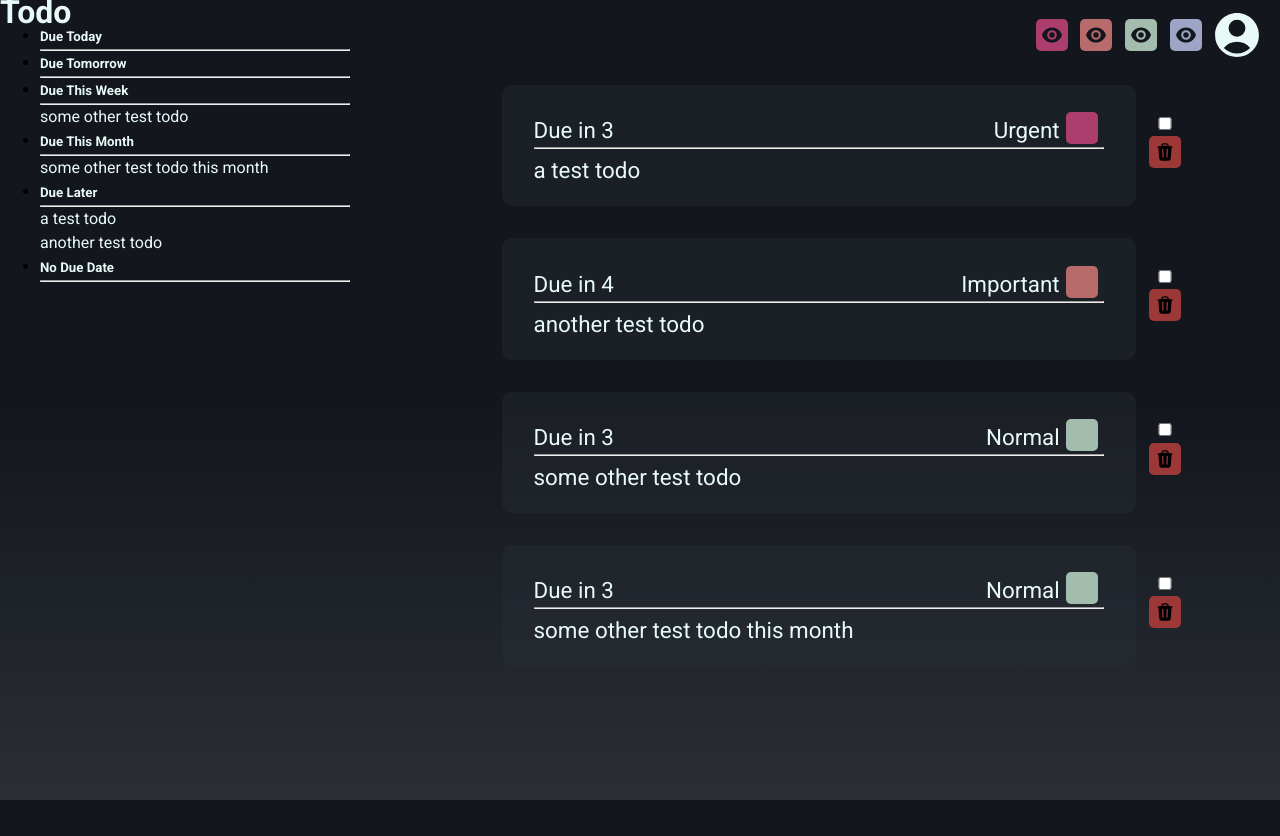
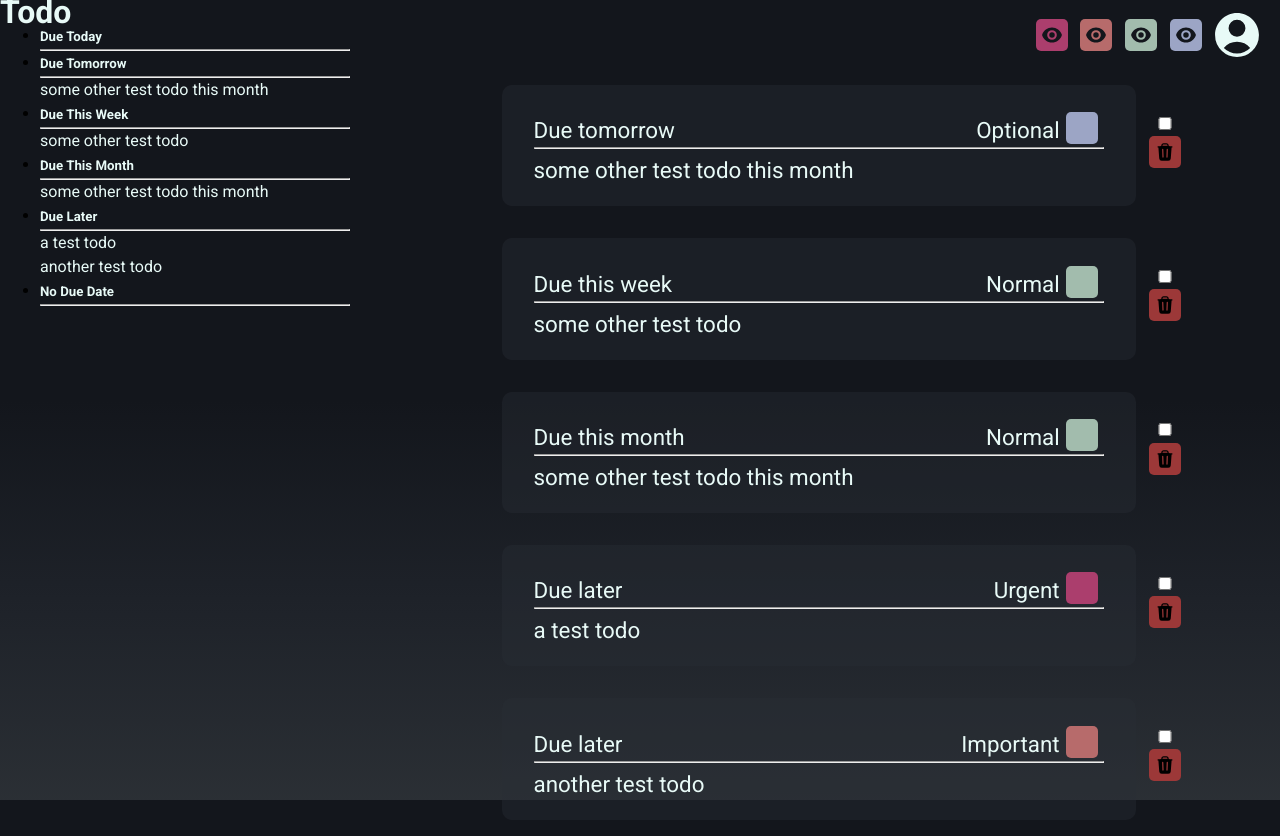
Before and after one commit to naughtmarrow/pytodo-frontend, a SvelteKit app: page / in a window 1280 px wide. Before the commit the page ends 800 px from the top, so only its background shows below. Built offline with nearby package versions, Linux system fonts and the light colour scheme.

Commit message:
refactor: <todolist> changed to make it able to handle sorting into categories and counting hours

```diff
--- a/src/lib/components/Sidebar.svelte
+++ b/src/lib/components/Sidebar.svelte
@@ -12,6 +12,9 @@ import { dueThisWeek } from "$lib/stores/todo_store.svelte";
 import { dueThisMonth } from "$lib/stores/todo_store.svelte";
 import { dueLater } from "$lib/stores/todo_store.svelte";
 import { dueIndefinite } from "$lib/stores/todo_store.svelte";
+
+import {TodoList} from "$lib/stores/todo_store.svelte";
+
 </script>
 
 <div class="sidebar">
@@ -20,43 +23,43 @@ import { dueIndefinite } from "$lib/stores/todo_store.svelte";
     <li>
       <h5>Due Today</h5>
       <hr>
-      {#each dueToday.list as todo}
-         <p>{todo.description}</p>
+      {#each dueToday.list as id}
+         <p>{TodoList.map.get(id)?.description}</p>
       {/each}
     </li>
     <li>
       <h5>Due Tomorrow</h5>
       <hr>
-      {#each dueTomorrow.list as todo}
-         <p>{todo.description}</p>
+      {#each dueTomorrow.list as id}
+         <p>{TodoList.map.get(id)?.description}</p>
       {/each}
     </li>
     <li>
       <h5>Due This Week</h5>
       <hr>
-      {#each dueThisWeek.list as todo}
-         <p>{todo.description}</p>
+      {#each dueThisWeek.list as id}
+         <p>{TodoList.map.get(id)?.description}</p>
       {/each}
     </li>
     <li>
       <h5>Due This Month</h5>
       <hr>
-      {#each dueThisMonth.list as todo}
-         <p>{todo.description}</p>
+      {#each dueThisMonth.list as id}
+         <p>{TodoList.map.get(id)?.description}</p>
       {/each}
     </li>
     <li>
       <h5>Due Later</h5>
       <hr>
-      {#each dueLater.list as todo}
-         <p>{todo.description}</p>
+      {#each dueLater.list as id}
+         <p>{TodoList.map.get(id)?.description}</p>
       {/each}
     </li>
     <li>
       <h5>No Due Date</h5>
       <hr>
-      {#each dueIndefinite.list as todo}
-         <p>{todo.description}</p>
+      {#each dueIndefinite.list as id}
+         <p>{TodoList.map.get(id)?.description}</p>
       {/each}
     </li>
   </ul>
--- a/src/lib/components/TodoCard.svelte
+++ b/src/lib/components/TodoCard.svelte
@@ -3,18 +3,54 @@ import Trash from "$lib/assets/trash.svelte";
 import type { Todo } from "$lib/types/todo";
 import "./priority.css";
 
-const todo: Todo = $props(); // receives a todo obj
+type _Props = Todo & { timeframe: string }
+
+const todo: _Props = $props(); // receives a todo obj
 
 const priority_string = todo.priority.toLowerCase();
 const priority_printable =
   String(priority_string).charAt(0).toUpperCase() +
   String(priority_string).slice(1); // just makes the first letter uppercase
+
+const calcHours = (time: number): number => {
+  const now = Date.now()
+  if (now >= time) {
+    return 0
+  }
+
+  return Math.round((time - now) / 1000 / 60 / 60)
+}
+
+const getDue = (timeframe: string):string => {
+  if (todo.date_due === undefined) {
+    return "whenever"
+  }
+
+  if (timeframe === "today") {
+    return "in " + calcHours(todo.date_due.getTime()).toString() + " hours"
+  }
+
+  if (timeframe === "tomorrow") {
+    return "tomorrow"
+  }
+
+  if (timeframe === "week") {
+    return "this week"
+  }
+
+  if (timeframe === "month") {
+    return "this month"
+  }
+
+  return "later"
+}
+
 </script>
 
 <div class="todo-card">
   <div class="todo">
     <div class="top">
-      <p>Due in {todo.date_due?.getDay()}</p> <!-- for now (TODO: change to the timeframe or hours instead)-->
+      <p>Due {getDue(todo.timeframe)}</p> <!-- for now (TODO: change to the timeframe or hours instead)-->
       <div class="priority-show">
         <p>{priority_printable}</p>
       <div class="priority {priority_string}"></div>
--- a/src/lib/helpers/time_sorts.ts
+++ b/src/lib/helpers/time_sorts.ts
@@ -29,7 +29,7 @@ export const TimeCategorizer = (todo: Todo) =>  {
   firstDayMonth.setDate(1);
 
   if (todo.date_due === undefined) {
-    dueIndefinite.list.push(todo);
+    dueIndefinite.list.push(todo.id);
     return;
   }
 
@@ -39,12 +39,12 @@ export const TimeCategorizer = (todo: Todo) =>  {
   date_due.setHours(0, 0, 0, 0); // the date just needs the day/month
 
   if (time_due < today.getTime()) {
-    dueToday.list.push(todo);
+    dueToday.list.push(todo.id);
     return;
   }
 
   if (time_due < tomorrow.getTime()) {
-    dueTomorrow.list.push(todo);
+    dueTomorrow.list.push(todo.id);
     return;
   }
 
@@ -52,7 +52,7 @@ export const TimeCategorizer = (todo: Todo) =>  {
   date_due.setDate(date_due.getDate() - date_due.getDay());
   if (date_due.getTime() === firstDayWeek.getTime()) {
     // if they are the same day then the todo's due week is the same as the current week
-    dueThisWeek.list.push(todo);
+    dueThisWeek.list.push(todo.id);
     return;
   }
 
@@ -60,8 +60,8 @@ export const TimeCategorizer = (todo: Todo) =>  {
   date_due.setDate(1);
   if (date_due.getTime() === firstDayMonth.getTime()) {
     // same as before but for months
-    dueThisMonth.list.push(todo);
+    dueThisMonth.list.push(todo.id);
     return;
   }
-  dueLater.list.push(todo);
+  dueLater.list.push(todo.id);
 }
--- a/src/lib/requests/todo_list.ts
+++ b/src/lib/requests/todo_list.ts
@@ -35,13 +35,20 @@ const sample_list: Todo[] = [
     date_due: new Date("October 29, 2025 03:24:00"),
     priority: "NORMAL",
     completed: false,
+  },
+  {
+    id: 5,
+    description: "some other test todo this month",
+    date_due: new Date("October 7, 2025 19:24:00"),
+    priority: "OPTIONAL",
+    completed: false,
   }
 ]
 
 export const getTodos = () => {
   resetList()
   for (let x of sample_list) {
-    TodoList.list.push(x)
+    TodoList.map.set(x.id, x)
     TimeCategorizer(x)
   }
 }
--- a/src/lib/stores/todo_store.svelte.ts
+++ b/src/lib/stores/todo_store.svelte.ts
@@ -1,20 +1,25 @@
 import type { Todo } from "$lib/types/todo";
 
-// will only hold the ids to avoid repetition of data
-export let dueToday: { list: Todo[] } = $state({ list: [] });
-export let dueTomorrow: { list: Todo[] } = $state({ list: [] });
-export let dueThisWeek: { list: Todo[] } = $state({ list: [] });
-export let dueThisMonth: { list: Todo[] } = $state({ list: [] });
-export let dueLater: { list: Todo[] } = $state({ list: [] });
-export let dueIndefinite: { list: Todo[] } = $state({ list: [] });
+// this map should take in the id and the todo separately
+export let TodoList: { map: Map<number, Todo> } = $state({
+  map: new Map<number, Todo>(),
+});
 
-export let TodoList: { list: Todo[] } = $state({ list: [] });
+export let dueToday: { list: number[] } = $state({ list: [] });
+export let dueTomorrow: { list: number[] } = $state({ list: [] });
+export let dueThisWeek: { list: number[] } = $state({ list: [] });
+export let dueThisMonth: { list: number[] } = $state({ list: [] });
+export let dueLater: { list: number[] } = $state({ list: [] });
+export let dueIndefinite: { list: number[] } = $state({ list: [] });
+
+// these are just arrays since we don't need any more information
+
 export const resetList = () => {
+  TodoList.map = new Map<number, Todo>();
   dueToday.list = [];
   dueTomorrow.list = [];
   dueThisWeek.list = [];
   dueThisMonth.list = [];
   dueLater.list = [];
   dueIndefinite.list = [];
-  TodoList.list = [];
 };
--- a/src/routes/+page.svelte
+++ b/src/routes/+page.svelte
@@ -4,7 +4,28 @@ import Navbar from "$lib/components/Navbar.svelte";
 import Sidebar from "$lib/components/Sidebar.svelte";
 
 import { TodoList } from "$lib/stores/todo_store.svelte";
+import type { Todo } from "$lib/types/todo";
 
+import { dueToday } from "$lib/stores/todo_store.svelte";
+import { dueTomorrow } from "$lib/stores/todo_store.svelte";
+import { dueThisWeek } from "$lib/stores/todo_store.svelte";
+import { dueThisMonth } from "$lib/stores/todo_store.svelte";
+import { dueLater } from "$lib/stores/todo_store.svelte";
+import { dueIndefinite } from "$lib/stores/todo_store.svelte";
+
+const returnTodo = (id: number): Todo => {
+  const todo_obtained: Todo | undefined = TodoList.map.get(id);
+  if (todo_obtained === undefined) {
+    return {
+      id: 0,
+      description: "error",
+      priority: "URGENT",
+      completed: false,
+    };
+  } else {
+    return todo_obtained;
+  }
+};
 </script>
 
 <div class="content">
@@ -15,8 +36,23 @@ import { TodoList } from "$lib/stores/todo_store.svelte";
   <div class="right-side">
     <Navbar />
     <ul class="todo-list">
-      {#each TodoList.list as td}
-        <TodoCard {...td}/>
+      {#each dueToday.list as id }
+        <TodoCard {...{...returnTodo(id), timeframe: "today"}}/>
+      {/each}
+      {#each dueTomorrow.list as id }
+        <TodoCard {...{...returnTodo(id), timeframe: "tomorrow"}}/>
+      {/each}
+      {#each dueThisWeek.list as id }
+        <TodoCard {...{...returnTodo(id), timeframe: "week"}}/>
+      {/each}
+      {#each dueThisMonth.list as id }
+        <TodoCard {...{...returnTodo(id), timeframe: "month"}}/>
+      {/each}
+      {#each dueLater.list as id }
+        <TodoCard {...{...returnTodo(id), timeframe: "later"}}/>
+      {/each}
+      {#each dueIndefinite.list as id }
+        <TodoCard {...{...returnTodo(id), timeframe: "indefinite"}}/>
       {/each}
     </ul>
   </div>
```
